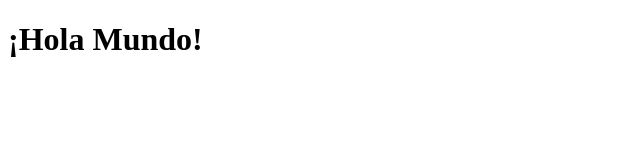
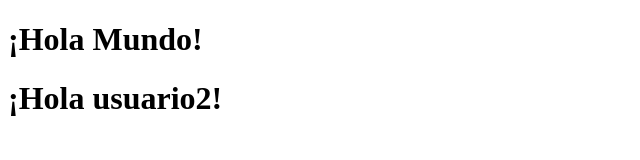
Before and after one commit to petii7/PracticaCasa, a plain HTML site: page index.html in a window 1280 px wide. Shown: the whole page, without its empty margins (0-640 px from the left). Drawn offline with Linux system fonts and the light colour scheme.

Commit message:
Creacion de h2 desde la rama usuario2 en index.html

```diff
--- a/index.html
+++ b/index.html
@@ -7,5 +7,6 @@
 </head>
 <body>
     <h1>¡Hola Mundo!</h1>
+    <h1>¡Hola usuario2!</h1>
 </body>
 </html>
```
